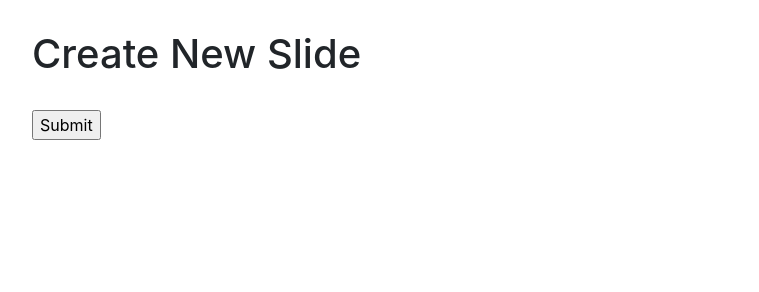
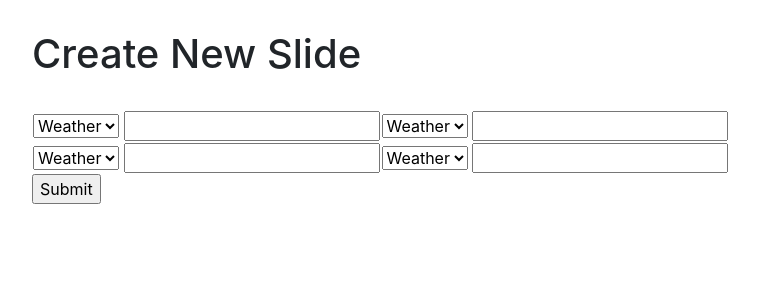
Before and after one commit to KevinPirabaharan/CIS-3750-Project-Group-2, a PHP site: page /create/stepTwo.php in a window 1280 px wide. Shown: the part 87-379 px from the top of the page, without its empty margins (32-791 px from the left). Run offline with PHP 8.4, Linux system fonts and the light colour scheme; some libraries are stand-ins or nearby versions.

Commit message:
Update stepTwo.php

```diff
--- a/create/stepTwo.php
+++ b/create/stepTwo.php
@@ -10,14 +10,51 @@ include $dir."inc/menu.php";
 ?>
 
 <body>
-        <div class="textbox">
+    <div class="textbox">
         <h1>Create New Slide</h1><br>
             <form method="get" action="index.php">
-
+                <table>
+                <tr>
+                <td>
+                    <select>
+                      <option value="Weather">Weather</option>
+                      <option value="Time">Time</option>
+                      <option value="Text">Text</option>
+                    </select>
+                    <input type="text">
+                </td>
+                <td>
+                    <select>
+                      <option value="Weather">Weather</option>
+                      <option value="Time">Time</option>
+                      <option value="Text">Text</option>
+                    </select>
+                    <input type="text">
+                </td>
+                </tr>
+                <tr>
+                <td>
+                    <select>
+                      <option value="Weather">Weather</option>
+                      <option value="Time">Time</option>
+                      <option value="Text">Text</option>
+                    </select>
+                    <input type="text">
+                </td>
+                <td>
+                    <select>
+                      <option value="Weather">Weather</option>
+                      <option value="Time">Time</option>
+                      <option value="Text">Text</option>
+                    </select>
+                    <input type="text">
+                </td>
+                </tr>
+                </table>
                 <input type="submit" name="submit" value="Submit">
             </form>
         </div>
-        </body>
+    </body>
 
 <style>
 
```
